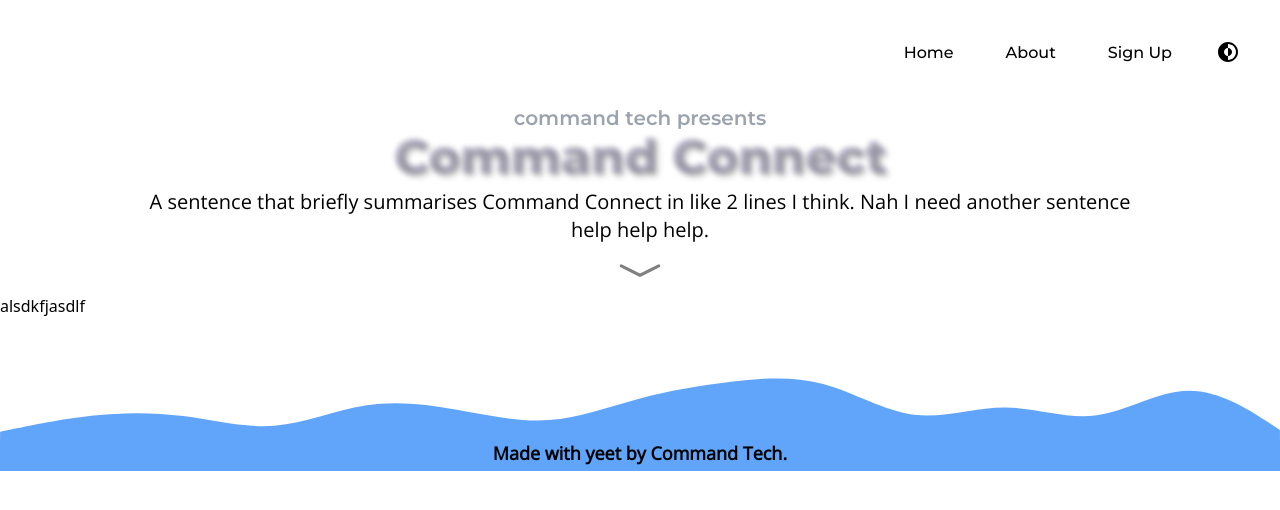
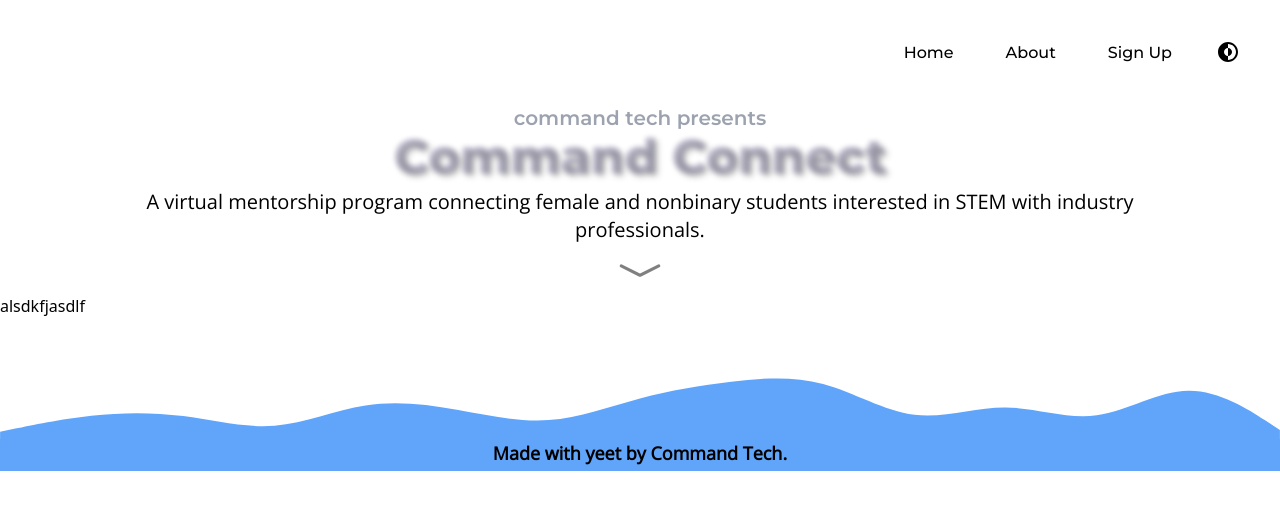
Before and after one commit to exu3/connect, a Next.js app: page / in a window 1280 px wide. Shown: the top 510 px of the page. Built offline with nearby package versions, Linux system fonts and the light colour scheme.

Commit message:
:memo: real content and meta stuff

```diff
--- a/components/head.js
+++ b/components/head.js
@@ -6,7 +6,7 @@ export default function HeadObject({children}) {
     const keywords = "STEM, coding, mentorship, women in stem";
     const author = "Command Tech";
     const twitter = "@commandtech";
-    //const image = "/ogimage.png"; // This is your OpenGraph image
+    const image = "https://cloud-9m2fni310-hack-club-bot.vercel.app/0frame_2.png";
     return (
         <Head>
             <meta charSet="utf-8" />
@@ -16,11 +16,11 @@ export default function HeadObject({children}) {
             <meta name="description" content={description} />
             <meta name="keywords" content={keywords} />
             <meta name="author" content={author} />
-            <meta property="og:url" content="https://connect.commandtech.codes" /> {/* This is where you put the domain */}
+            <meta property="og:url" content="https://connect.commandtech.codes" />
             <meta property="og:type" content="website" />
             <meta property="og:title" content={title} />
             <meta property="og:description" content={description} />
-            {/* <meta property="og:image" content={image} /> */}
+            <meta property="og:image" content={image} />
             <meta name="twitter:card" content="summary" />
             <meta name="twitter:site" content={twitter} />
             <meta name="twitter:creator" content={twitter} />
--- a/pages/index.js
+++ b/pages/index.js
@@ -1,9 +1,9 @@
-import { useEffect } from 'react'
-import Link from 'next/link';
-import HeadObject from '../components/head'
-import Nav from '../components/nav';
-import { BsChevronCompactDown } from 'react-icons/bs';
-import Footer from '../components/footer';
+import { useEffect } from "react";
+import Link from "next/link";
+import HeadObject from "../components/head";
+import Nav from "../components/nav";
+import { BsChevronCompactDown } from "react-icons/bs";
+import Footer from "../components/footer";
 
 export default function Home() {
   useEffect(() => {
@@ -12,16 +12,27 @@ export default function Home() {
 
   return (
     <div className="dark:text-white dark:bg-black">
-      <HeadObject/>
+      <HeadObject />
       <Nav />
       <main className="">
         <section>
           <div className="text-center">
-            <p className="text-gray-400 text-xl font-montserrat font-semibold">command tech presents</p>
-            <h1 className="text-5xl font-extrabold font-montserrat bg-clip-text text-transparent bg-gradient-to-r from-[#C67DFF] to-[#497CFF] text-shadow-lg dark:text-shadow-white">Command Connect</h1>
-            <h3 className="text-lg md:text-xl font-openSans mt-2 md:w-4/5 mx-auto">A sentence that briefly summarises Command Connect in like 2 lines I think. Nah I need another sentence help help help.</h3>
+            <p className="text-gray-400 text-xl font-montserrat font-semibold">
+              command tech presents
+            </p>
+            <h1 className="text-5xl font-extrabold font-montserrat bg-clip-text text-transparent bg-gradient-to-r from-[#C67DFF] to-[#497CFF] text-shadow-lg dark:text-shadow-white">
+              Command Connect
+            </h1>
+            <h3 className="text-lg md:text-xl font-openSans mt-2 md:w-4/5 mx-auto">
+              A virtual mentorship program connecting female and nonbinary
+              students interested in STEM with industry professionals.
+            </h3>
             <Link href="#about">
-              <BsChevronCompactDown size={50} color="gray" className="mx-auto"/>
+              <BsChevronCompactDown
+                size={50}
+                color="gray"
+                className="mx-auto"
+              />
             </Link>
           </div>
         </section>
@@ -31,5 +42,5 @@ export default function Home() {
       </main>
       <Footer />
     </div>
-  )
+  );
 }
```
